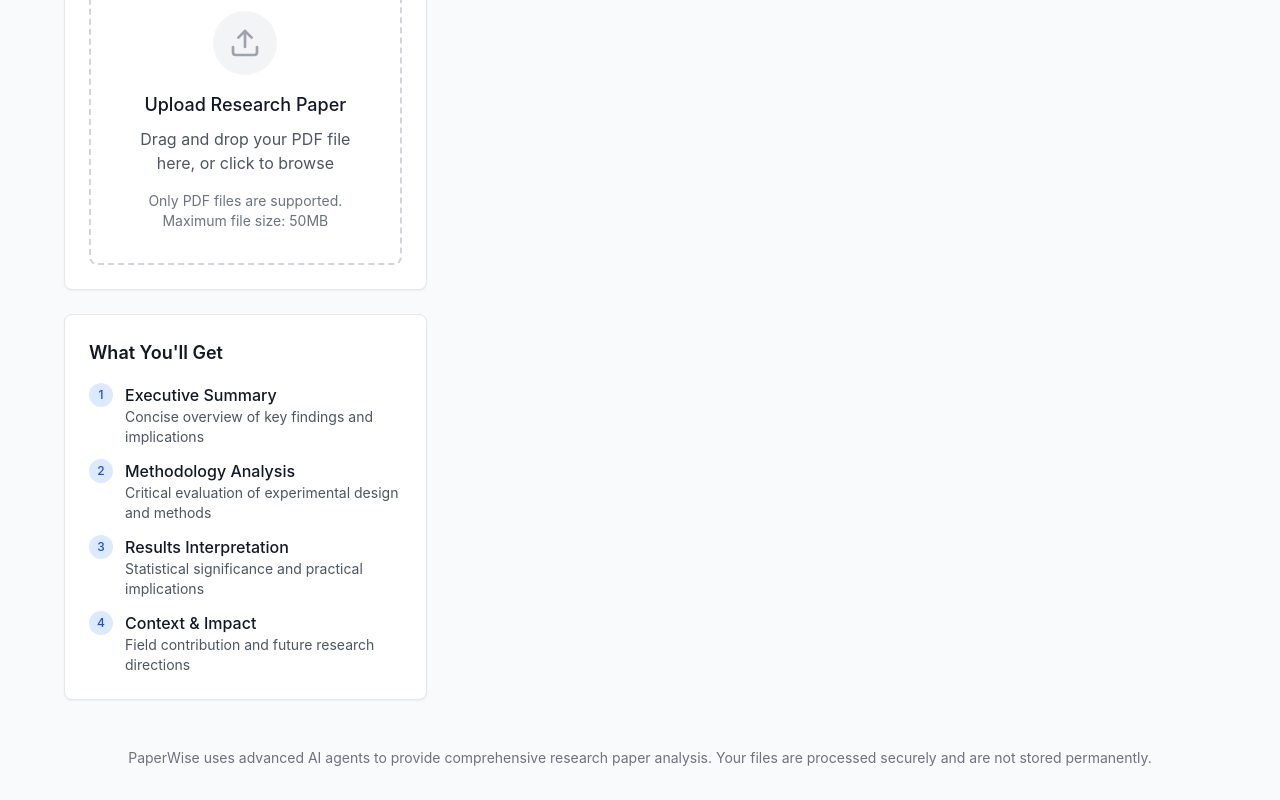
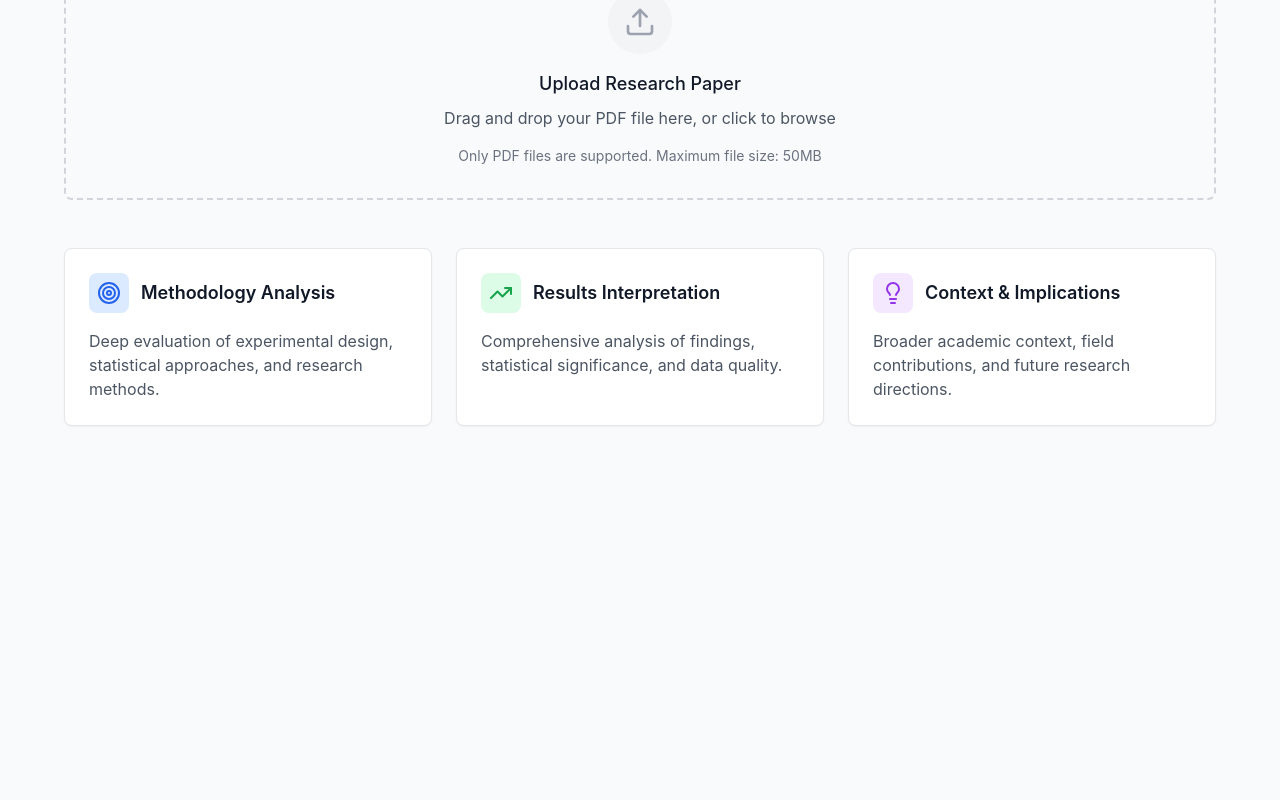
Before and after one commit to nateislas/PaperWise, a React (Create React App) app in the folder frontend/: page / in a window 1280 px wide. Shown: the part 397-1197 px from the top of the page. After the commit the page ends 855 px from the top, so only its background shows below. Built offline with nearby package versions, Linux system fonts and the light colour scheme; the HTML template or start-up script is replaced by a standard one.

Commit message:
feat: update paper analysis page with streaming support and improve UI styling

```diff
--- a/frontend/src/index.css
+++ b/frontend/src/index.css
@@ -127,3 +127,102 @@ code {
 .markdown-content pre code {
   @apply bg-transparent text-gray-100 p-0;
 }
+
+/* Enhanced prose styles for better readability */
+.prose {
+  @apply text-gray-700 leading-relaxed;
+}
+
+.prose h1 {
+  @apply text-2xl font-bold text-gray-900 mb-6 border-b border-gray-200 pb-2;
+}
+
+.prose h2 {
+  @apply text-xl font-semibold text-gray-800 mb-4 mt-8;
+}
+
+.prose h3 {
+  @apply text-lg font-medium text-gray-700 mb-3 mt-6;
+}
+
+.prose h4 {
+  @apply text-base font-medium text-gray-700 mb-2 mt-4;
+}
+
+.prose p {
+  @apply text-gray-600 mb-4 leading-relaxed;
+}
+
+.prose ul {
+  @apply list-disc list-inside mb-4 text-gray-600 space-y-1;
+}
+
+.prose ol {
+  @apply list-decimal list-inside mb-4 text-gray-600 space-y-1;
+}
+
+.prose li {
+  @apply mb-1;
+}
+
+.prose li > ul,
+.prose li > ol {
+  @apply mt-2 ml-4;
+}
+
+.prose blockquote {
+  @apply border-l-4 border-primary-300 pl-4 italic text-gray-700 bg-primary-50 py-3 rounded-r my-4;
+}
+
+.prose code {
+  @apply bg-gray-100 text-gray-800 px-1.5 py-0.5 rounded text-sm font-mono;
+}
+
+.prose pre {
+  @apply bg-gray-900 text-gray-100 p-4 rounded-lg overflow-x-auto my-4;
+}
+
+.prose pre code {
+  @apply bg-transparent text-gray-100 p-0;
+}
+
+.prose strong {
+  @apply font-semibold text-gray-800;
+}
+
+.prose em {
+  @apply italic text-gray-700;
+}
+
+.prose a {
+  @apply text-primary-600 hover:text-primary-700 underline;
+}
+
+.prose table {
+  @apply w-full border-collapse border border-gray-300 my-4;
+}
+
+.prose th {
+  @apply bg-gray-50 border border-gray-300 px-3 py-2 text-left font-medium text-gray-700;
+}
+
+.prose td {
+  @apply border border-gray-300 px-3 py-2 text-gray-600;
+}
+
+/* Analysis specific styles */
+.analysis-insight {
+  @apply bg-gradient-to-r from-yellow-50 to-orange-50 border border-yellow-200 rounded-lg p-4 mb-4;
+}
+
+.analysis-recommendation {
+  @apply bg-gradient-to-r from-green-50 to-blue-50 border border-green-200 rounded-lg p-4 mb-4;
+}
+
+.analysis-methodology {
+  @apply bg-gradient-to-r from-blue-50 to-purple-50 border border-blue-200 rounded-lg p-4 mb-4;
+}
+
+.analysis-results {
+  @apply bg-gradient-to-r from-purple-50 to-pink-50 border border-purple-200 rounded-lg p-4 mb-4;
+}
--- a/frontend/src/pages/PaperAnalysis.tsx
+++ b/frontend/src/pages/PaperAnalysis.tsx
@@ -1,13 +1,12 @@
 import React, { useState } from 'react';
 import FileUpload from '../components/FileUpload';
-import AnalysisResults from '../components/AnalysisResults';
-import { Send } from 'lucide-react';
+import StreamingAnalysisResults from '../components/StreamingAnalysisResults';
+import { Zap, Target, TrendingUp, Lightbulb } from 'lucide-react';
 import axios from 'axios';
 
 const PaperAnalysis: React.FC = () => {
   const [uploadedFile, setUploadedFile] = useState<File | null>(null);
   const [isUploading, setIsUploading] = useState(false);
-  const [isAnalyzing, setIsAnalyzing] = useState(false);
   const [analysis, setAnalysis] = useState<any>(null);
   const [userQuery, setUserQuery] = useState('');
   const [fileId, setFileId] = useState<string | null>(null);
@@ -43,175 +42,124 @@ const PaperAnalysis: React.FC = () => {
     setError(null);
   };
 
-  const handleAnalyze = async () => {
-    if (!fileId) return;
 
-    setIsAnalyzing(true);
-    setError(null);
 
-    try {
-      const response = await axios.post('/api/v1/analyze', {
-        file_id: fileId,
-        query: userQuery || undefined,
-        analysis_type: 'comprehensive'
-      });
+  const handleStreamingComplete = (finalAnalysis: any) => {
+    setAnalysis(finalAnalysis);
+  };
 
-      setAnalysis(response.data);
-    } catch (err: any) {
-      setError(err.response?.data?.detail || 'Analysis failed');
-    } finally {
-      setIsAnalyzing(false);
-    }
+  const handleStreamingError = (errorMessage: string) => {
+    setError(errorMessage);
   };
 
   return (
     <div className="max-w-6xl mx-auto">
       {/* Hero Section */}
-      <div className="text-center mb-12">
+      <div className="text-center py-12">
         <h1 className="text-4xl font-bold text-gray-900 mb-4">
           AI-Powered Research Paper Analysis
         </h1>
         <p className="text-xl text-gray-600 max-w-3xl mx-auto">
-          Upload your research paper and get comprehensive insights into methodology,
-          results, and implications. Our AI agents provide the kind of analysis
-          that PhD students and researchers need.
+          Upload your research paper and get real-time streaming analysis with comprehensive insights,
+          methodology evaluation, and contextual analysis powered by advanced AI.
         </p>
       </div>
 
-      {/* Main Content */}
-      <div className="grid lg:grid-cols-3 gap-8">
-        {/* Left Column - Upload and Query */}
-        <div className="lg:col-span-1 space-y-6">
-          {/* File Upload */}
-          <div className="bg-white rounded-lg shadow-sm border border-gray-200 p-6">
-            <h2 className="text-lg font-semibold text-gray-900 mb-4">
-              Upload Research Paper
-            </h2>
+      {/* File Upload Section */}
+      <div className="mb-8">
         <FileUpload
           onFileUpload={handleFileUpload}
           onFileRemove={handleFileRemove}
           uploadedFile={uploadedFile}
           isUploading={isUploading}
+          error={error}
         />
       </div>
 
+      {/* Analysis Configuration */}
+      {uploadedFile && fileId && (
+        <div className="bg-white rounded-lg shadow-sm border border-gray-200 p-6 mb-8">
+          <h2 className="text-xl font-semibold text-gray-900 mb-4">Analysis Configuration</h2>
+
+          {/* Analysis Mode Info */}
+          <div className="mb-6">
+            <div className="flex items-center space-x-2 px-4 py-2 rounded-md border border-primary-600 bg-primary-50 text-primary-700">
+              <Zap className="h-4 w-4" />
+              <span className="font-medium">Real-time Streaming Analysis</span>
+            </div>
+            <p className="text-sm text-gray-600 mt-2">
+              Real-time streaming analysis with live progress updates and faster initial response.
+            </p>
+          </div>
+
           {/* Query Input */}
-          {uploadedFile && (
-            <div className="bg-white rounded-lg shadow-sm border border-gray-200 p-6">
-              <h2 className="text-lg font-semibold text-gray-900 mb-4">
-                Analysis Query (Optional)
-              </h2>
-              <div className="space-y-4">
-                <textarea
+          <div className="mb-6">
+            <label htmlFor="query" className="block text-sm font-medium text-gray-700 mb-2">
+              Specific Questions (Optional)
+            </label>
+            <div className="flex space-x-2">
+              <input
+                type="text"
+                id="query"
                 value={userQuery}
                 onChange={(e) => setUserQuery(e.target.value)}
-                  placeholder="Ask specific questions about the paper (e.g., 'What are the main limitations?' or 'How does this compare to previous work?')"
-                  className="w-full p-3 border border-gray-300 rounded-md focus:ring-2 focus:ring-primary-500 focus:border-transparent resize-none"
-                  rows={4}
+                placeholder="Ask specific questions about the paper..."
+                className="w-full px-3 py-2 border border-gray-300 rounded-md focus:outline-none focus:ring-2 focus:ring-primary-500 focus:border-transparent"
               />
-
-                <button
-                  onClick={handleAnalyze}
-                  disabled={isAnalyzing || !fileId}
-                  className="w-full flex items-center justify-center space-x-2 bg-primary-600 text-white px-4 py-3 rounded-md hover:bg-primary-700 disabled:opacity-50 disabled:cursor-not-allowed transition-colors duration-200"
-                >
-                  {isAnalyzing ? (
-                    <>
-                      <div className="animate-spin rounded-full h-5 w-5 border-b-2 border-white"></div>
-                      <span>Analyzing...</span>
-                    </>
-                  ) : (
-                    <>
-                      <Send className="h-5 w-5" />
-                      <span>Analyze Paper</span>
-                    </>
-                  )}
-                </button>
-              </div>
-            </div>
-          )}
-
-          {/* Error Display */}
-          {error && (
-            <div className="bg-red-50 border border-red-200 rounded-lg p-4">
-              <div className="flex items-center space-x-2">
-                <div className="flex-shrink-0">
-                  <svg className="h-5 w-5 text-red-400" viewBox="0 0 20 20" fill="currentColor">
-                    <path fillRule="evenodd" d="M10 18a8 8 0 100-16 8 8 0 000 16zM8.707 7.293a1 1 0 00-1.414 1.414L8.586 10l-1.293 1.293a1 1 0 101.414 1.414L10 11.414l1.293 1.293a1 1 0 001.414-1.414L11.414 10l1.293-1.293a1 1 0 00-1.414-1.414L10 8.586 8.707 7.293z" clipRule="evenodd" />
-                  </svg>
-                </div>
-                <div>
-                  <h3 className="text-sm font-medium text-red-800">Error</h3>
-                  <p className="text-sm text-red-700 mt-1">{error}</p>
             </div>
           </div>
         </div>
       )}
 
-          {/* Features */}
+      {/* Analysis Results */}
+      {uploadedFile && fileId && (
+        <div className="mb-8">
+          <StreamingAnalysisResults
+            fileId={fileId}
+            userQuery={userQuery}
+            onComplete={handleStreamingComplete}
+            onError={handleStreamingError}
+          />
+        </div>
+      )}
+
+      {/* Features Section */}
+      <div className="grid md:grid-cols-3 gap-6 mt-12">
         <div className="bg-white rounded-lg shadow-sm border border-gray-200 p-6">
-            <h2 className="text-lg font-semibold text-gray-900 mb-4">
-              What You'll Get
-            </h2>
-            <div className="space-y-3">
-              <div className="flex items-start space-x-3">
-                <div className="flex-shrink-0 w-6 h-6 bg-primary-100 rounded-full flex items-center justify-center">
-                  <span className="text-xs font-medium text-primary-700">1</span>
+          <div className="flex items-center space-x-3 mb-4">
+            <div className="p-2 bg-blue-100 rounded-lg">
+              <Target className="h-6 w-6 text-blue-600" />
             </div>
-                <div>
-                  <h3 className="font-medium text-gray-900">Executive Summary</h3>
-                  <p className="text-sm text-gray-600">Concise overview of key findings and implications</p>
+            <h3 className="text-lg font-semibold text-gray-900">Methodology Analysis</h3>
           </div>
+          <p className="text-gray-600">
+            Deep evaluation of experimental design, statistical approaches, and research methods.
+          </p>
         </div>
 
-              <div className="flex items-start space-x-3">
-                <div className="flex-shrink-0 w-6 h-6 bg-primary-100 rounded-full flex items-center justify-center">
-                  <span className="text-xs font-medium text-primary-700">2</span>
+        <div className="bg-white rounded-lg shadow-sm border border-gray-200 p-6">
+          <div className="flex items-center space-x-3 mb-4">
+            <div className="p-2 bg-green-100 rounded-lg">
+              <TrendingUp className="h-6 w-6 text-green-600" />
             </div>
-                <div>
-                  <h3 className="font-medium text-gray-900">Methodology Analysis</h3>
-                  <p className="text-sm text-gray-600">Critical evaluation of experimental design and methods</p>
+            <h3 className="text-lg font-semibold text-gray-900">Results Interpretation</h3>
           </div>
+          <p className="text-gray-600">
+            Comprehensive analysis of findings, statistical significance, and data quality.
+          </p>
         </div>
 
-              <div className="flex items-start space-x-3">
-                <div className="flex-shrink-0 w-6 h-6 bg-primary-100 rounded-full flex items-center justify-center">
-                  <span className="text-xs font-medium text-primary-700">3</span>
+        <div className="bg-white rounded-lg shadow-sm border border-gray-200 p-6">
+          <div className="flex items-center space-x-3 mb-4">
+            <div className="p-2 bg-purple-100 rounded-lg">
+              <Lightbulb className="h-6 w-6 text-purple-600" />
             </div>
-                <div>
-                  <h3 className="font-medium text-gray-900">Results Interpretation</h3>
-                  <p className="text-sm text-gray-600">Statistical significance and practical implications</p>
+            <h3 className="text-lg font-semibold text-gray-900">Context & Implications</h3>
           </div>
+          <p className="text-gray-600">
+            Broader academic context, field contributions, and future research directions.
+          </p>
         </div>
-
-              <div className="flex items-start space-x-3">
-                <div className="flex-shrink-0 w-6 h-6 bg-primary-100 rounded-full flex items-center justify-center">
-                  <span className="text-xs font-medium text-primary-700">4</span>
-                </div>
-                <div>
-                  <h3 className="font-medium text-gray-900">Context & Impact</h3>
-                  <p className="text-sm text-gray-600">Field contribution and future research directions</p>
-                </div>
-              </div>
-            </div>
-          </div>
-        </div>
-
-        {/* Right Column - Results */}
-        <div className="lg:col-span-2">
-          <AnalysisResults
-            analysis={analysis}
-            isLoading={isAnalyzing}
-          />
-        </div>
-      </div>
-
-      {/* Footer Info */}
-      <div className="mt-12 text-center text-gray-500">
-        <p className="text-sm">
-          PaperWise uses advanced AI agents to provide comprehensive research paper analysis.
-          Your files are processed securely and are not stored permanently.
-        </p>
       </div>
     </div>
   );
```
Lines whose indentation alone changed are shown as unchanged.
